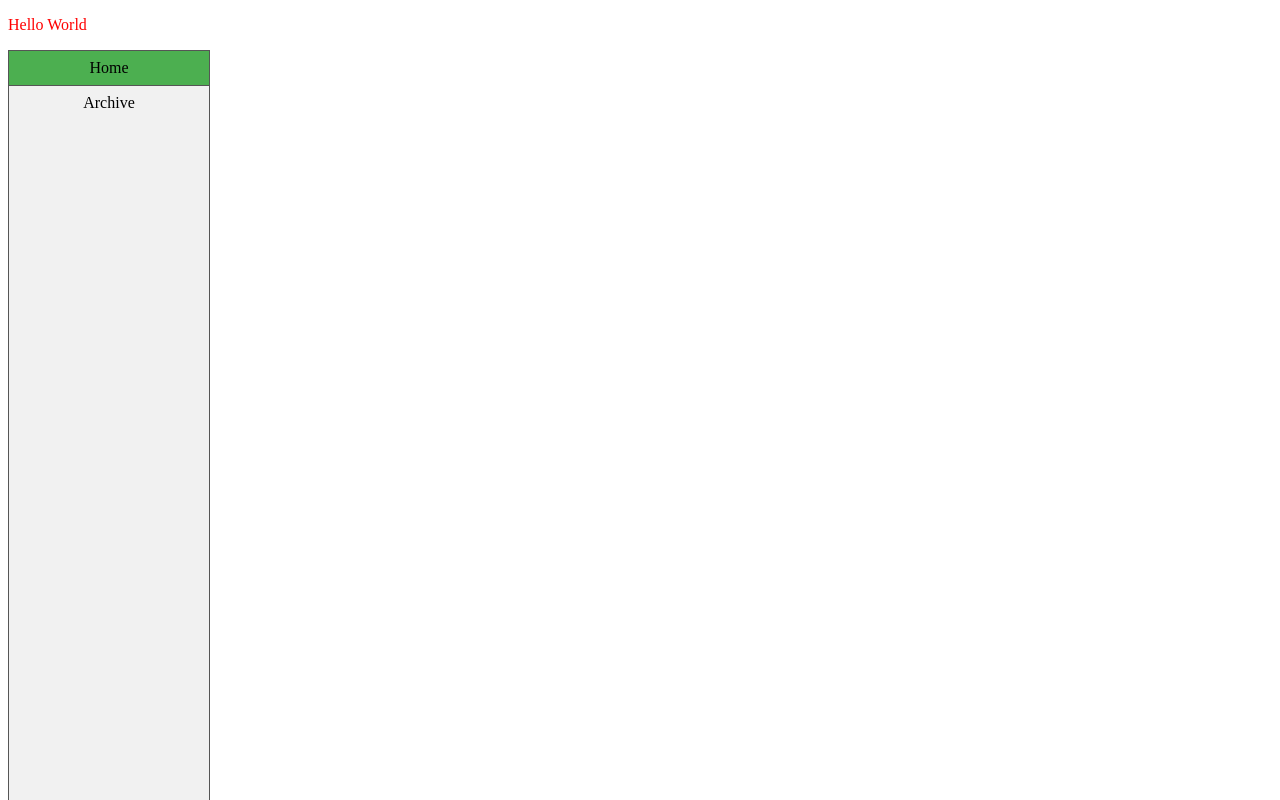
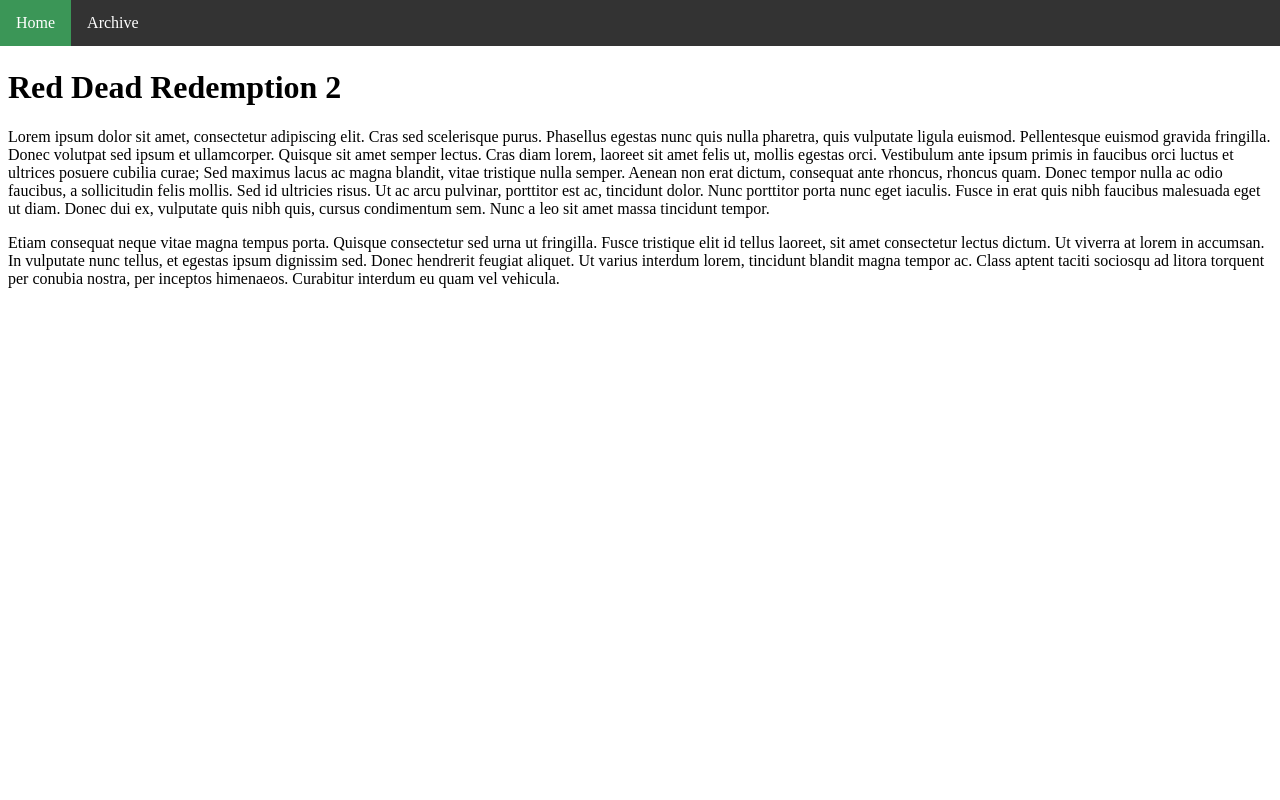
Before and after one commit to sheeley820/sheeley820.github.io, a plain HTML site: page index.html in a window 1280 px wide. Drawn offline with Linux system fonts and the light colour scheme.

Commit message:
Added archive page and updated styling

```diff
--- a/index.html
+++ b/index.html
@@ -7,10 +7,12 @@
     <!-- <script src="script.js"></script> -->
   </head>
   <body>
-    <p>Hello World</p>
     <ul>
-      <li class="active"><a href="#home">Home</a></li>
-      <li><a href="#news">Archive</a></li>
+      <li class="active"><a href="index.html">Home</a></li>
+      <li ><a href="archive.html">Archive</a></li>
     </ul>
+    <h1>Red Dead Redemption 2</h1>
+    <p> Lorem ipsum dolor sit amet, consectetur adipiscing elit. Cras sed scelerisque purus. Phasellus egestas nunc quis nulla pharetra, quis vulputate ligula euismod. Pellentesque euismod gravida fringilla. Donec volutpat sed ipsum et ullamcorper. Quisque sit amet semper lectus. Cras diam lorem, laoreet sit amet felis ut, mollis egestas orci. Vestibulum ante ipsum primis in faucibus orci luctus et ultrices posuere cubilia curae; Sed maximus lacus ac magna blandit, vitae tristique nulla semper. Aenean non erat dictum, consequat ante rhoncus, rhoncus quam. Donec tempor nulla ac odio faucibus, a sollicitudin felis mollis. Sed id ultricies risus. Ut ac arcu pulvinar, porttitor est ac, tincidunt dolor. Nunc porttitor porta nunc eget iaculis. Fusce in erat quis nibh faucibus malesuada eget ut diam. Donec dui ex, vulputate quis nibh quis, cursus condimentum sem. Nunc a leo sit amet massa tincidunt tempor.</p>
+    <p>Etiam consequat neque vitae magna tempus porta. Quisque consectetur sed urna ut fringilla. Fusce tristique elit id tellus laoreet, sit amet consectetur lectus dictum. Ut viverra at lorem in accumsan. In vulputate nunc tellus, et egestas ipsum dignissim sed. Donec hendrerit feugiat aliquet. Ut varius interdum lorem, tincidunt blandit magna tempor ac. Class aptent taciti sociosqu ad litora torquent per conubia nostra, per inceptos himenaeos. Curabitur interdum eu quam vel vehicula. </p>
   </body>
 </html>
--- a/style.css
+++ b/style.css
@@ -1,40 +1,42 @@
-p {
-    color: red;
-}
 ul {
     list-style-type: none;
     margin: 0;
     padding: 0;
-    width: 200px;
-    background-color: #f1f1f1;
-    border: 1px solid #555;
-    height: 100%; /* Full height */
-    position: fixed; /* Make it stick, even on scroll */
-    overflow: auto; /* Enable scrolling if the sidenav has too much content */
+    overflow: hidden;
+    background-color: #333;
+    position: fixed;
+    top: 0;
+    left: 0;
+    right: 0;
+    width: 100%;
+  }
 
+  li {
+    float: left;
   }
+
   li a {
     display: block;
-    color: #000;
-    padding: 8px 16px;
+    color: white;
+    text-align: center;
+    padding: 14px 16px;
     text-decoration: none;
+    border-right: 1px solid #bbb;
   }
 
-  /* Change the link color on hover */
+  /* Change the link color to #111 (black) on hover */
   li a:hover {
-    background-color: #555;
-    color: white;
-  }
-  .active {
-    background-color: #4CAF50;
-    color: white;
- }
-
-  li {
-    text-align: center;
-    border-bottom: 1px solid #555;
+    background-color: rgba(29, 117, 56, 0.534);
   }
 
-  li:last-child {
-    border-bottom: none;
+  li a:last-child {
+    border-right: none;
   }
+
+  .active {
+    background-color: rgba(101, 207, 133, 0.89);
+}
+
+body {
+    padding-top: 40px;
+}
```
Also changed, not shown: archive.html (added, +15 -0 lines).
